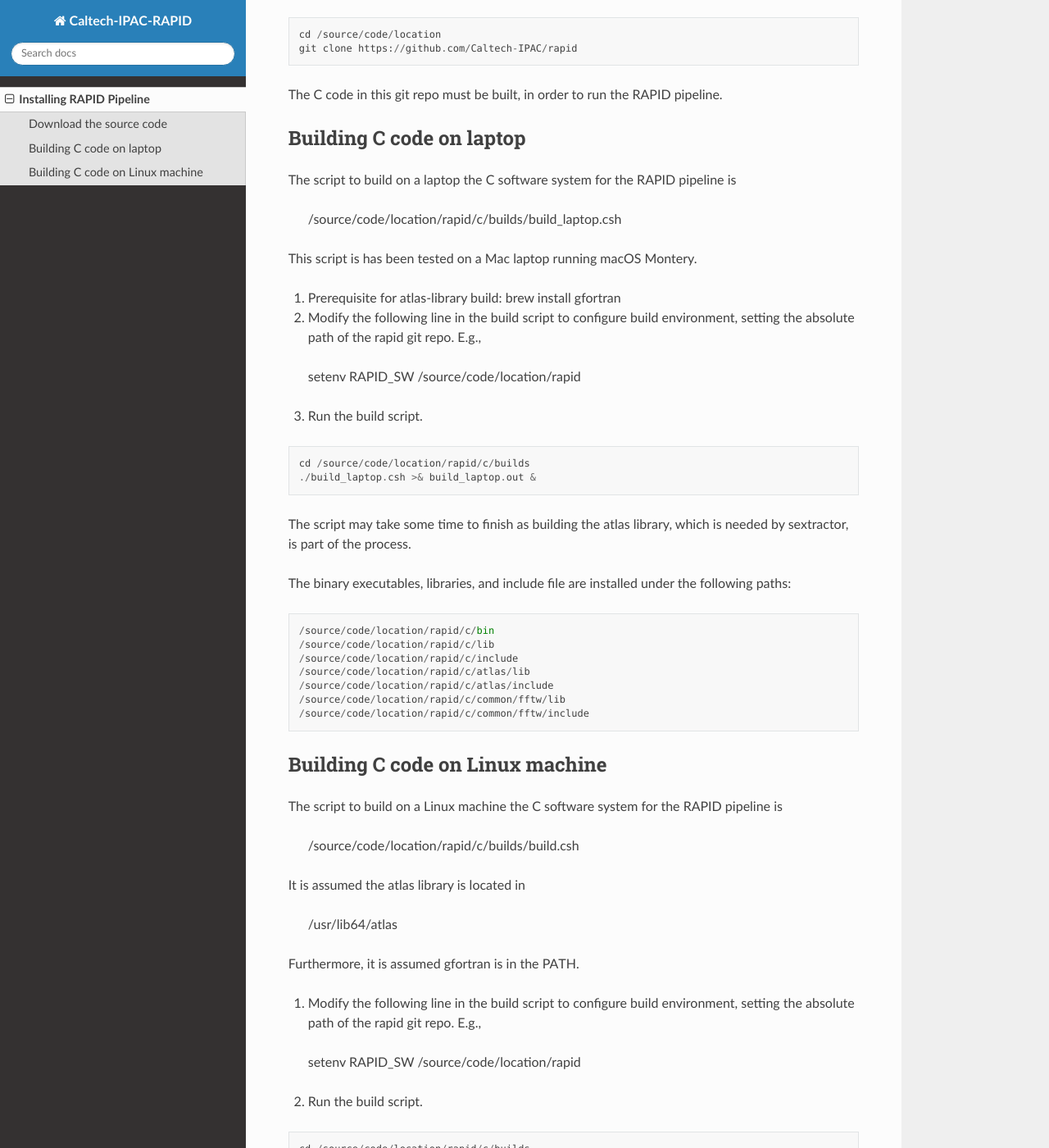
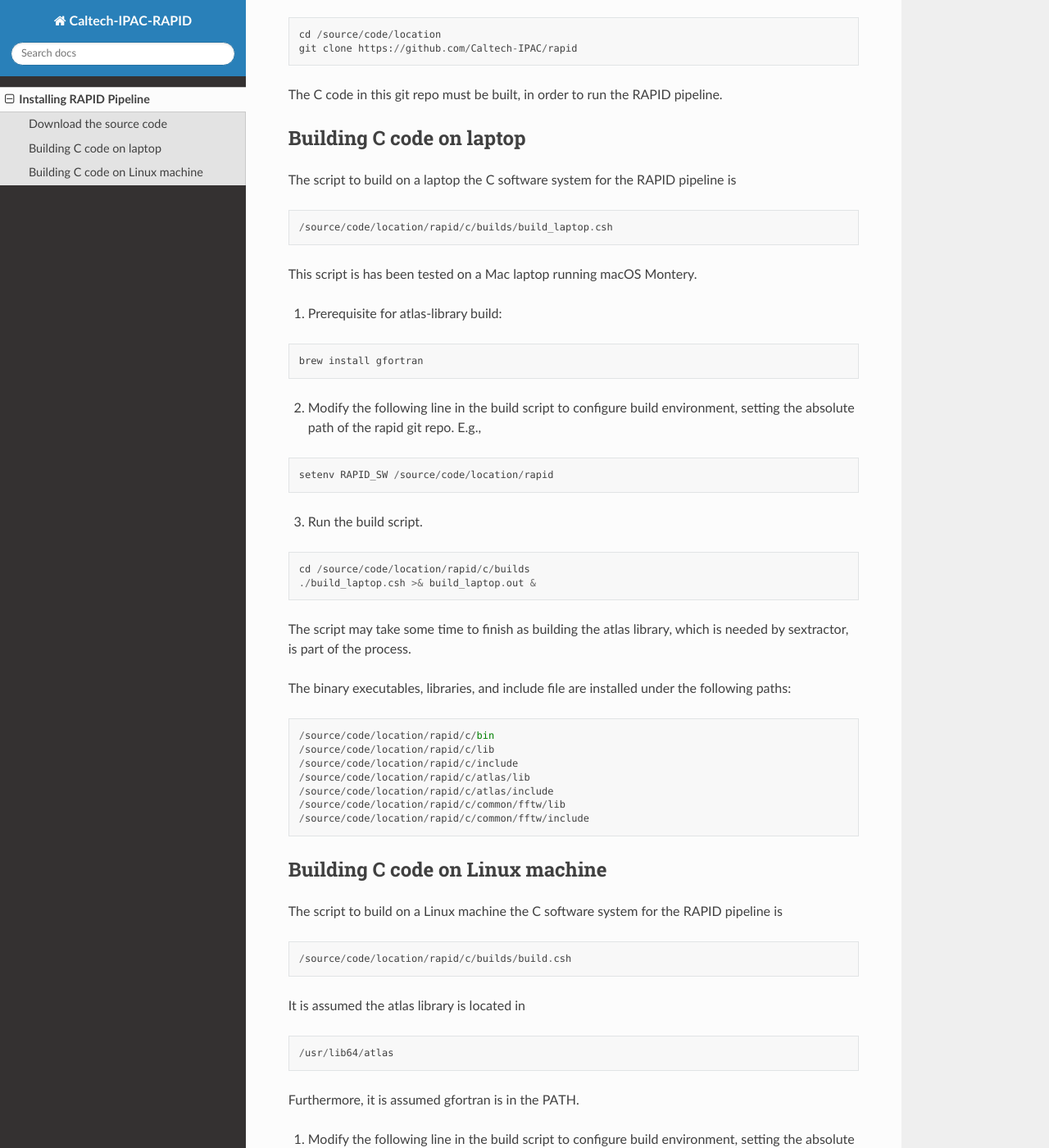
Before and after one commit to Caltech-IPAC/rapid, a Sphinx documentation site: the page built from docs/source/install/install.rst, in a window 1280 px wide and 1400 px high, scrolled down 195 px. Shown: the whole window at 82% size. Built offline with Sphinx 7.4.7 and the Read the Docs theme 2.0.0, drawn with Linux system fonts in a browser that asks for light colours; some of the changed text lies outside the part shown.

Commit message:
Added more code-block formatting.

```diff
--- a/docs/source/install/install.rst
+++ b/docs/source/install/install.rst
@@ -19,15 +19,23 @@ Building C code on laptop
 
 The script to build on a laptop the C software system for the RAPID pipeline is
 
-  /source/code/location/rapid/c/builds/build_laptop.csh
+.. code-block::
+
+   /source/code/location/rapid/c/builds/build_laptop.csh
 
 This script is has been tested on a Mac laptop running macOS Montery.
 
-1. Prerequisite for atlas-library build: brew install gfortran
+1. Prerequisite for atlas-library build:
+
+.. code-block::
+
+   brew install gfortran
 
 2. Modify the following line in the build script to configure build environment, setting the absolute path of the rapid git repo.  E.g.,
 
-  setenv RAPID_SW /source/code/location/rapid
+.. code-block::
+
+   setenv RAPID_SW /source/code/location/rapid
 
 3. Run the build script.
 
@@ -59,17 +67,23 @@ Building C code on Linux machine
 
 The script to build on a Linux machine the C software system for the RAPID pipeline is
 
-  /source/code/location/rapid/c/builds/build.csh
+.. code-block::
+
+   /source/code/location/rapid/c/builds/build.csh
 
 It is assumed the atlas library is located in
 
-  /usr/lib64/atlas
+.. code-block::
+
+   /usr/lib64/atlas
 
 Furthermore, it is assumed gfortran is in the PATH.
 
 1. Modify the following line in the build script to configure build environment, setting the absolute path of the rapid git repo.  E.g.,
 
-  setenv RAPID_SW /source/code/location/rapid
+.. code-block::
+
+   setenv RAPID_SW /source/code/location/rapid
 
 2. Run the build script.
 
```
